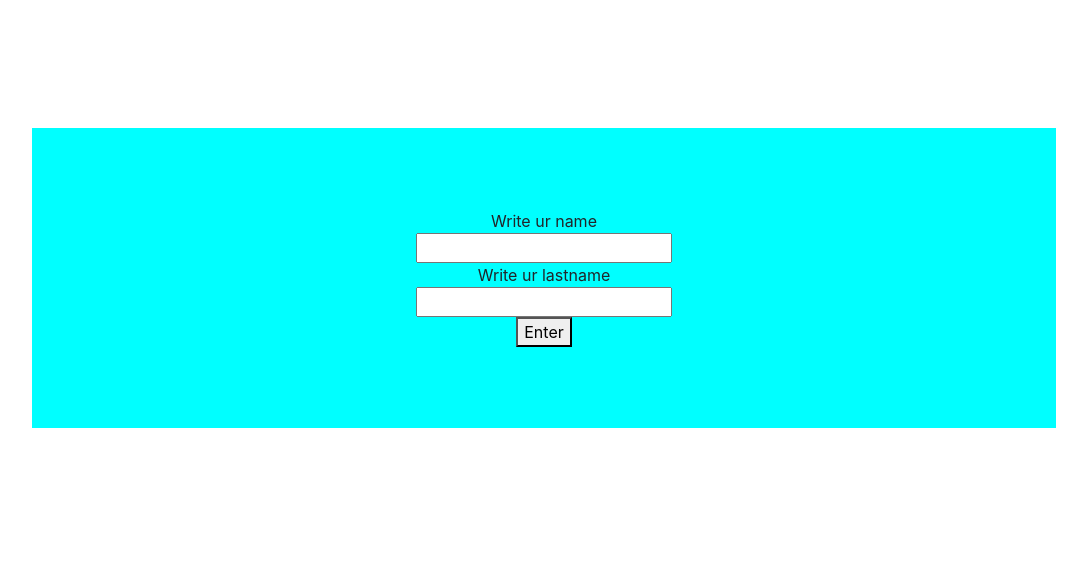
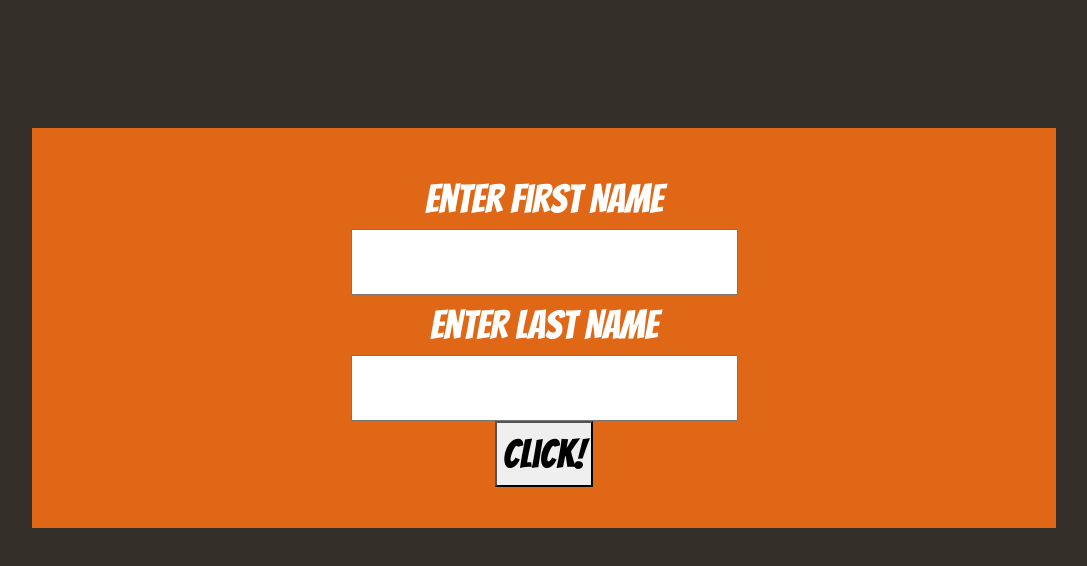
Before and after one commit to sergeydus/web-hw3, a plain HTML site: page index.html in a window 1280 px wide. Shown: the whole page, without its empty margins (96-1183 px from the left). Drawn offline with nearby package versions, Linux system fonts and the light colour scheme.

Commit message:
Update index.html
styling

```diff
--- a/index.html
+++ b/index.html
@@ -4,23 +4,23 @@
     <!-- Required meta tags -->
     <meta charset="utf-8">
     <meta name="viewport" content="width=device-width, initial-scale=1, shrink-to-fit=no">
-
+    <link href="http://fonts.googleapis.com/css?family=Bangers" rel="stylesheet" type="text/css" />
     <!-- Bootstrap CSS -->
     <link rel="stylesheet" href="https://stackpath.bootstrapcdn.com/bootstrap/4.3.1/css/bootstrap.min.css" integrity="sha384-ggOyR0iXCbMQv3Xipma34MD+dH/1fQ784/j6cY/iJTQUOhcWr7x9JvoRxT2MZw1T" crossorigin="anonymous">
 
-    <title>Hello, world!</title>
+    <title>Login!</title>
   </head>
-  <body>
-    <div style="margin:10%;background-color: aqua;display: flex;height: 300px;justify-content: center;align-items: center;flex-direction: column;">
-        <table>
+  <body style="background-color:#352f29">
+    <div style="font-family: 'Bangers', serif ; font-size:2.5rem; color: white; padding: 20px ; margin:10%;background-color:#e06716 ;display: flex;height: 400px;justify-content: center;align-items: center;flex-direction: column;">
+    <table>
             <tr>
-                Write ur name <input id="NameInput"/>
+                Enter First Name <input id="NameInput"/>
             </tr>
             <tr>
-                Write ur lastname <input id="LastnameInput"/>
+                Enter Last Name <input id="LastnameInput"/>
             </tr>
             <tr>
-                <button id="SubmitButton" onclick="ButtonClick()">Enter</button>
+                <button id="SubmitButton" onclick="ButtonClick()">Click!</button>
             </tr>
         </table>
     </div>
```
